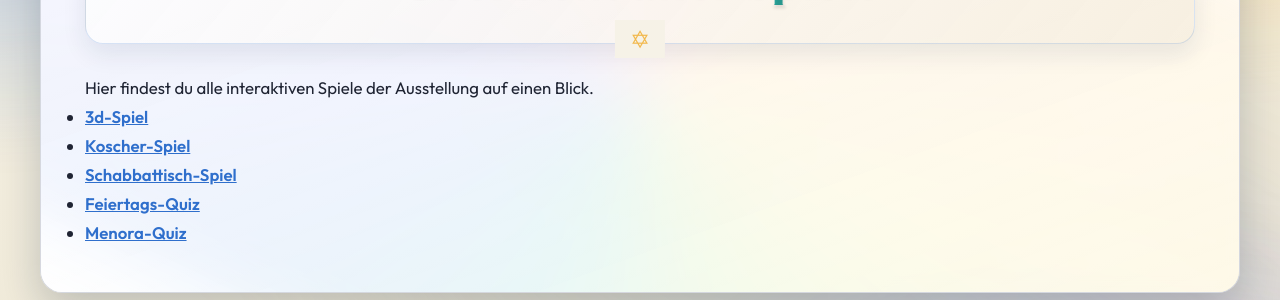
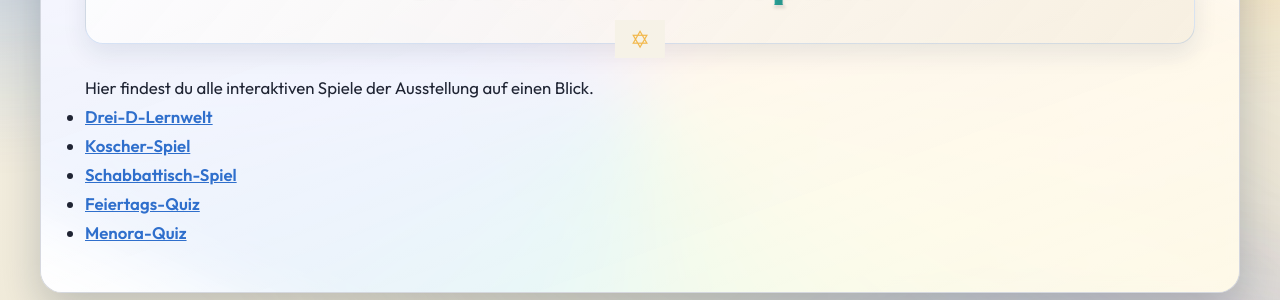
Before and after one commit to stolpersteinebs/stolpersteinebs.github.io, a Jekyll site: the page built from spiele.md, in a window 1280 px wide. Shown: the part 233-533 px from the top of the page. Built offline with Jekyll 4.4.1, drawn with Linux system fonts in a browser that asks for light colours.

Commit message:
Update spiele.md

```diff
--- a/spiele.md
+++ b/spiele.md
@@ -5,7 +5,7 @@ permalink: /spiele/
 ---
 Hier findest du alle interaktiven Spiele der Ausstellung auf einen Blick.
 
-- [3d-Spiel](/dreidspiel/)
+- [Drei-D-Lernwelt](/dreidspiel/)
 - [Koscher-Spiel](/koscherspiel/)
 - [Schabbattisch-Spiel](/schabbattischspiel/)
 - [Feiertags-Quiz](/feiertagsquiz/)
```
